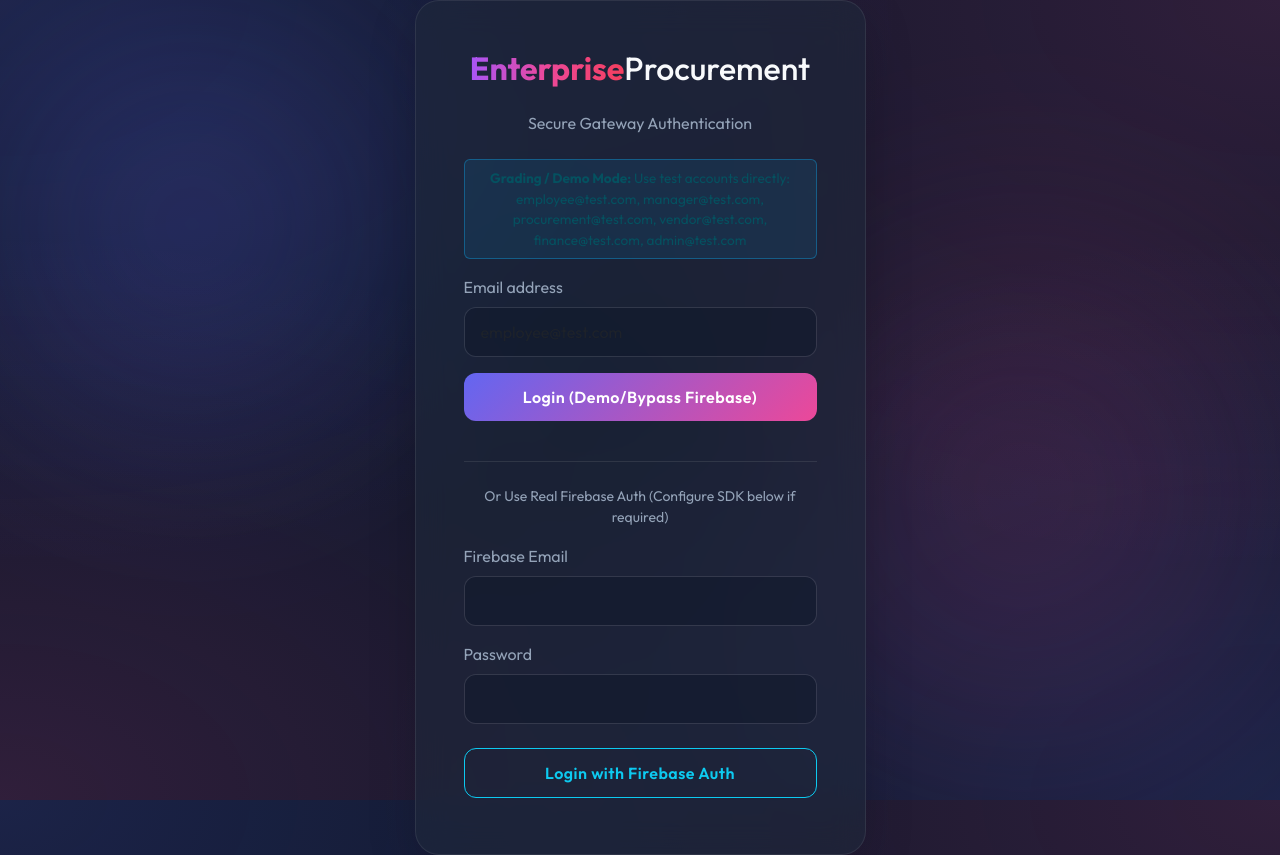
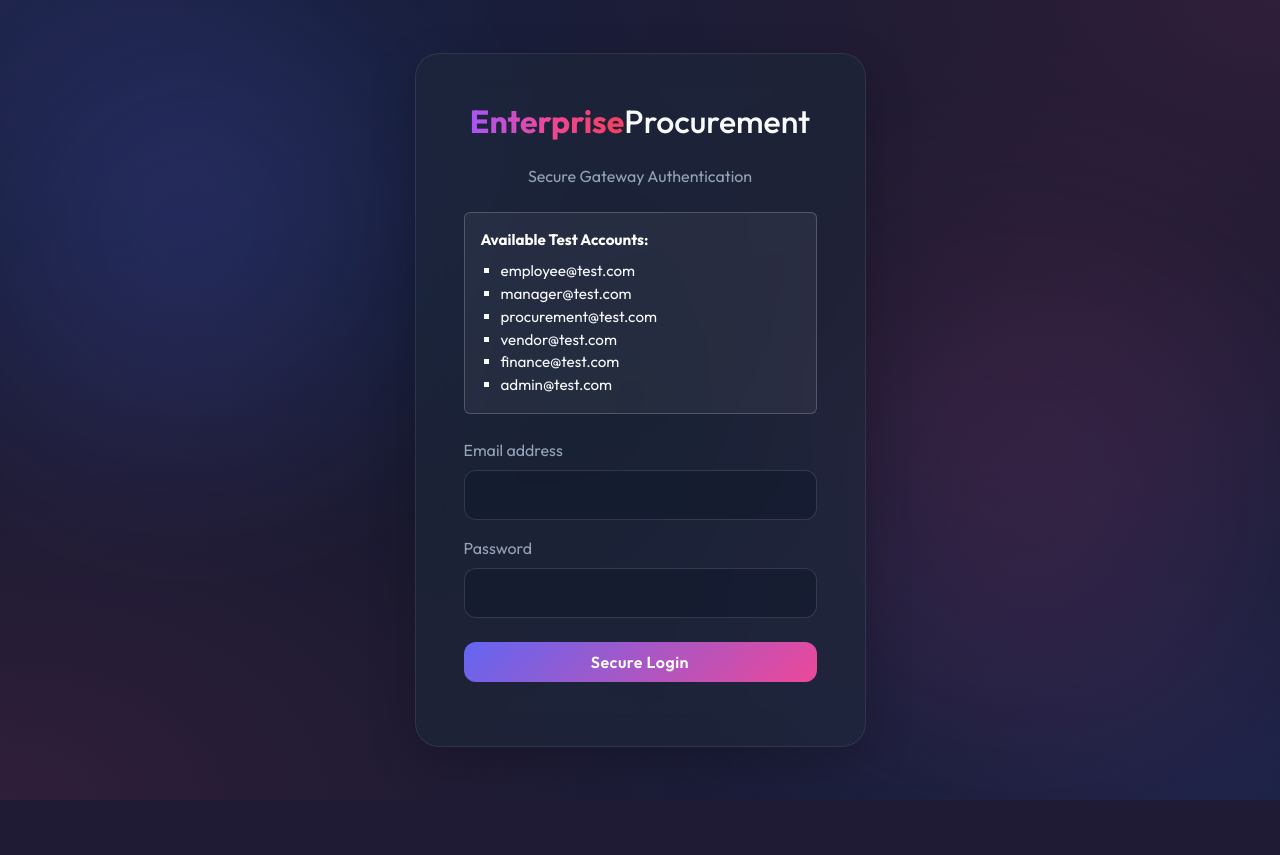
Before and after one commit to nisarg-007/procurement_system, a Flask app: page /login in a window 1280 px wide. After the commit the page ends 800 px from the top, so only its background shows below. Run offline with Flask 3, Linux system fonts and the light colour scheme; some libraries are stand-ins or nearby versions.

Commit message:
Update login flow: remove demo mode, implement proper async await error catching

```diff
--- a/templates/login.html
+++ b/templates/login.html
@@ -10,37 +10,31 @@
             <p class="text-muted mb-4">Secure Gateway Authentication</p>
 
             <div id="firebase-ui-container">
-                <!-- Fallback direct login for presentation/grading without Firebase config -->
-                <div class="alert alert-info py-2"
-                    style="font-size:0.85rem; background:rgba(14, 165, 233, 0.1); border-color: rgba(14, 165, 233, 0.4);">
-                    <strong>Grading / Demo Mode:</strong> Use test accounts directly: <br>
-                    employee@test.com, manager@test.com, procurement@test.com, vendor@test.com, finance@test.com,
-                    admin@test.com
+                <div class="alert mb-4 text-start"
+                    style="font-size:0.95rem; background:rgba(255, 255, 255, 0.05); border: 1px solid rgba(255, 255, 255, 0.2); color: #fff;">
+                    <strong>Available Test Accounts:</strong><br>
+                    <ul class="mb-0 mt-2 text-white" style="list-style-type: square; padding-left: 20px;">
+                        <li>employee@test.com</li>
+                        <li>manager@test.com</li>
+                        <li>procurement@test.com</li>
+                        <li>vendor@test.com</li>
+                        <li>finance@test.com</li>
+                        <li>admin@test.com</li>
+                    </ul>
                 </div>
 
-                <form id="demoLogin">
+                <form id="firebaseLogin">
                     <div class="mb-3 text-start">
                         <label class="form-label text-muted">Email address</label>
-                        <input type="email" id="demoEmail" class="form-control" placeholder="employee@test.com"
-                            required>
-                    </div>
-                    <button type="submit" class="btn btn-primary w-100 mb-3">Login (Demo/Bypass Firebase)</button>
-                </form>
-
-                <hr class="text-muted border-secondary my-4">
-
-                <p class="text-muted small">Or Use Real Firebase Auth (Configure SDK below if required)</p>
-                <form id="firebaseLogin">
-                    <div class="mb-3 text-start">
-                        <label class="form-label text-muted">Firebase Email</label>
-                        <input type="email" id="fbEmail" class="form-control" autocomplete="username">
+                        <input type="email" id="fbEmail" class="form-control" autocomplete="username" required>
                     </div>
                     <div class="mb-4 text-start">
                         <label class="form-label text-muted">Password</label>
-                        <input type="password" id="fbPassword" class="form-control" autocomplete="current-password">
+                        <input type="password" id="fbPassword" class="form-control" autocomplete="current-password"
+                            required>
                     </div>
-                    <button type="submit" class="btn btn-outline-info w-100">Login with Firebase Auth</button>
-                    <small id="fbError" class="text-danger mt-2 d-block"></small>
+                    <button type="submit" class="btn btn-primary w-100 py-2">Secure Login</button>
+                    <small id="fbError" class="text-danger mt-3 d-block fw-bold"></small>
                 </form>
             </div>
 
@@ -73,7 +67,6 @@
     }
 
     async function loginBackend(email) {
-        try {
         const resp = await fetch('/api/auth', {
             method: 'POST',
             headers: { 'Content-Type': 'application/json' },
@@ -83,14 +76,10 @@
         if (data.success) {
             window.location.href = data.redirect;
         } else {
-                alert("Login Failed: " + data.error);
-            }
-        } catch (err) {
-            console.error(err);
+            throw new Error(data.error || "Internal access denied.");
         }
     }
 
-    // Firebase Login Form Handler
     document.getElementById('firebaseLogin').addEventListener('submit', async (e) => {
         e.preventDefault();
         const email = document.getElementById('fbEmail').value;
@@ -98,25 +87,24 @@
         const errSpan = document.getElementById('fbError');
 
         if (!auth) {
-            errSpan.innerText = "Firebase config missing. Use Demo login above.";
+            errSpan.innerText = "Firebase not initialized.";
             return;
         }
 
         try {
-            errSpan.innerText = "Authenticating with Firebase...";
+            errSpan.className = "text-info mt-3 d-block fw-bold";
+            errSpan.innerText = "Authenticating securely...";
+
             await signInWithEmailAndPassword(auth, email, password);
-            // Firebase authenticated successfully, now tie to session
+
+            errSpan.innerText = "Verifying Internal Records...";
             await loginBackend(email);
         } catch (error) {
-            errSpan.innerText = "Firebase Error: " + error.message;
+            errSpan.className = "text-danger mt-3 d-block fw-bold";
+            let msg = error.message;
+            if (msg.includes('auth/invalid-credential')) msg = "Incorrect password or email.";
+            errSpan.innerText = "Error: " + msg;
         }
-    });
-
-    // Demo / Grading Login Handler
-    document.getElementById('demoLogin').addEventListener('submit', async (e) => {
-        e.preventDefault();
-        const email = document.getElementById('demoEmail').value;
-        await loginBackend(email);
     });
 </script>
 {% endblock %}
```
Lines whose indentation alone changed are shown as unchanged.
